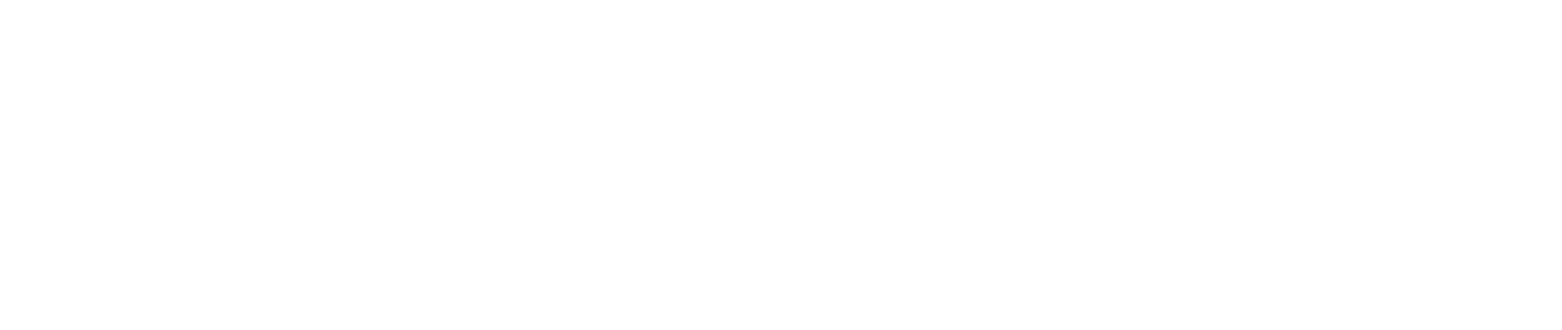
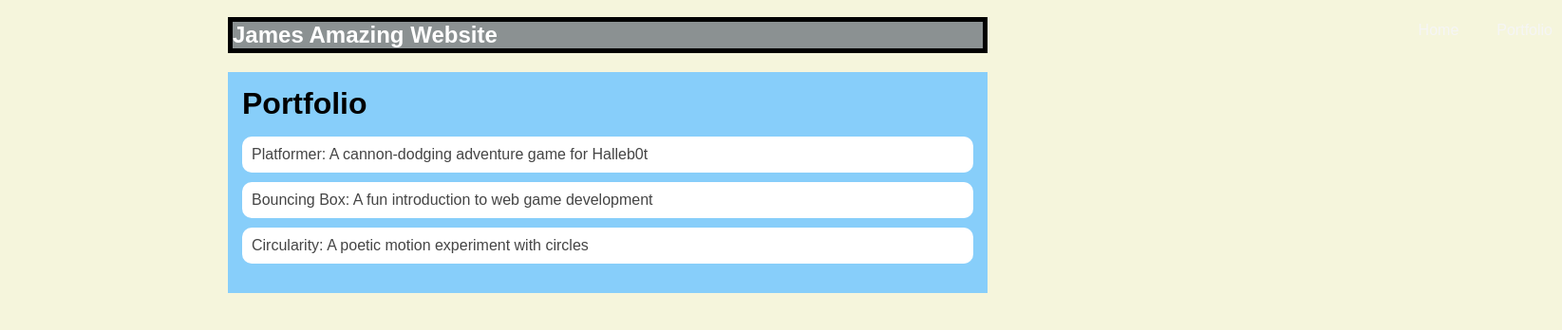
Before and after one commit to jamesProg100/jamesProg100.github.io, a plain HTML site: page portfolio.html in a window 1280 px wide. Shown: the whole page at 95% size, 1645 px wide, since content can reach past the window. Drawn offline with Linux system fonts and the light colour scheme.

Commit message:
fixed portfolio

```diff
--- a/portfolio.html
+++ b/portfolio.html
@@ -3,11 +3,40 @@
 
     <head>
         <title>My Website</title>
+        <link rel="stylesheet" href="style.css">
     </head>
 
     <body>
         <div id="all-contents">
+            <nav>
+                <h1>James Amazing Website</h1>
+                <ul id="nav-ul">
+                    <li class="nav-li">
+                        <a href="index.html">Home</a>
+                    </li>
+                    <li class="nav-li">
+                        <a href="portfolio.html">Portfolio</a>
+                    </li>
+                </ul>
+            </nav>
 
+            <main>
+                <div class="content">
+                    <h1>Portfolio</h1>
+                    <ul id="portfolio">
+                        <li>
+                            <a href="fsd-projects/platformer/">Platformer: A cannon-dodging adventure game for Halleb0t</a>
+                        </li>
+                        <li>
+                            <a href="fsd-projects/bouncing-box/">Bouncing Box: A fun introduction to web game development</a>
+                        </li>
+                        <li>
+                            <a href="fsd-projects/circularity/">Circularity: A poetic motion experiment with circles</a>
+                        </li>
+                    </ul>
+                </div>
+
+            </main>
         </div>
 
     </body>
--- a/style.css
+++ b/style.css
@@ -1,5 +1,5 @@
 body {
-    background: orange;
+    background-color: beige;
     color: rgb(0, 0, 0);
     padding: 10px;
     font-family: Arial, sans-serif;
@@ -12,18 +12,20 @@ body {
 
 /* navigation menu */
 nav {
-    background: rgb(239, 80, 41);
+    background: rgb(139, 145, 146);
     margin: 0 auto;
     display: flex;
     justify-content: space-between;
     margin-bottom: 20px;
+    border: 5px solid black;
 }
 nav > p {
     text-decoration: underline;
     position: absolute;
     right: 0px;
     width: 600px;
-    padding: 5px;
+    padding: 10px;
+    font-weight: bold;
 
 
 }
@@ -62,7 +64,7 @@ a {
 
 /* main container area beneath menu */
 main {
-    background: aqua;
+    background-color: lightskyblue;
     display: flex;
     margin-top: 20px;
 }
@@ -98,3 +100,30 @@ main {
 h2, h3 {
     margin: 0px;
 }
+
+
+/* Portfolio styles */
+.content h1 {
+  color: black;
+}
+
+#portfolio {
+  list-style-type: none;
+  padding-left: 0;
+}
+
+#portfolio li {
+  background: #fff;
+  padding: 10px;
+  border-radius: 10px;
+  margin-bottom: 10px;
+}
+
+#portfolio li:hover {
+  background: #eee;
+}
+
+#portfolio a {
+  text-decoration: none;
+  color: #454545;
+}
```
Also changed, not shown: index.html (+2 -2 lines).
